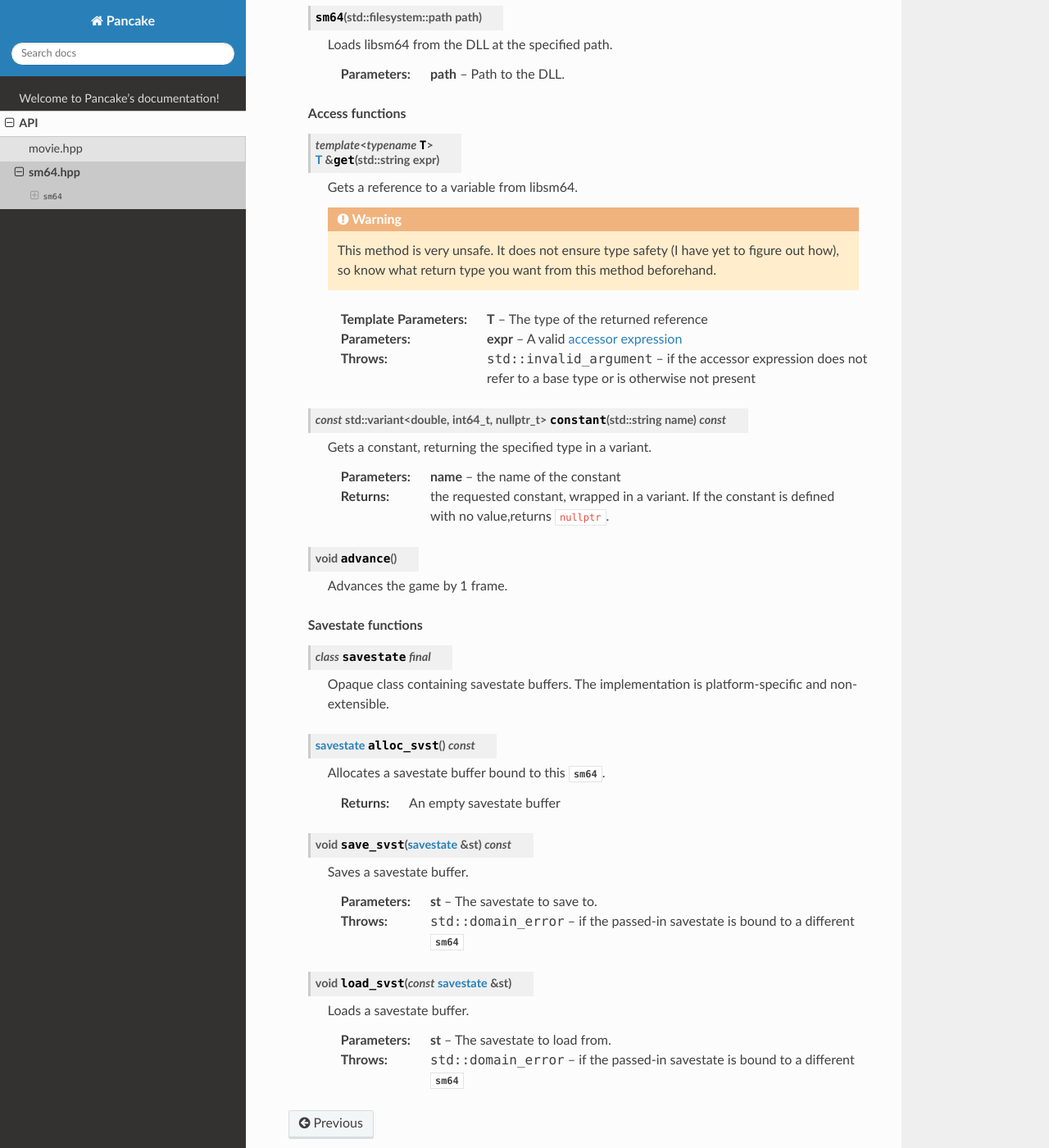
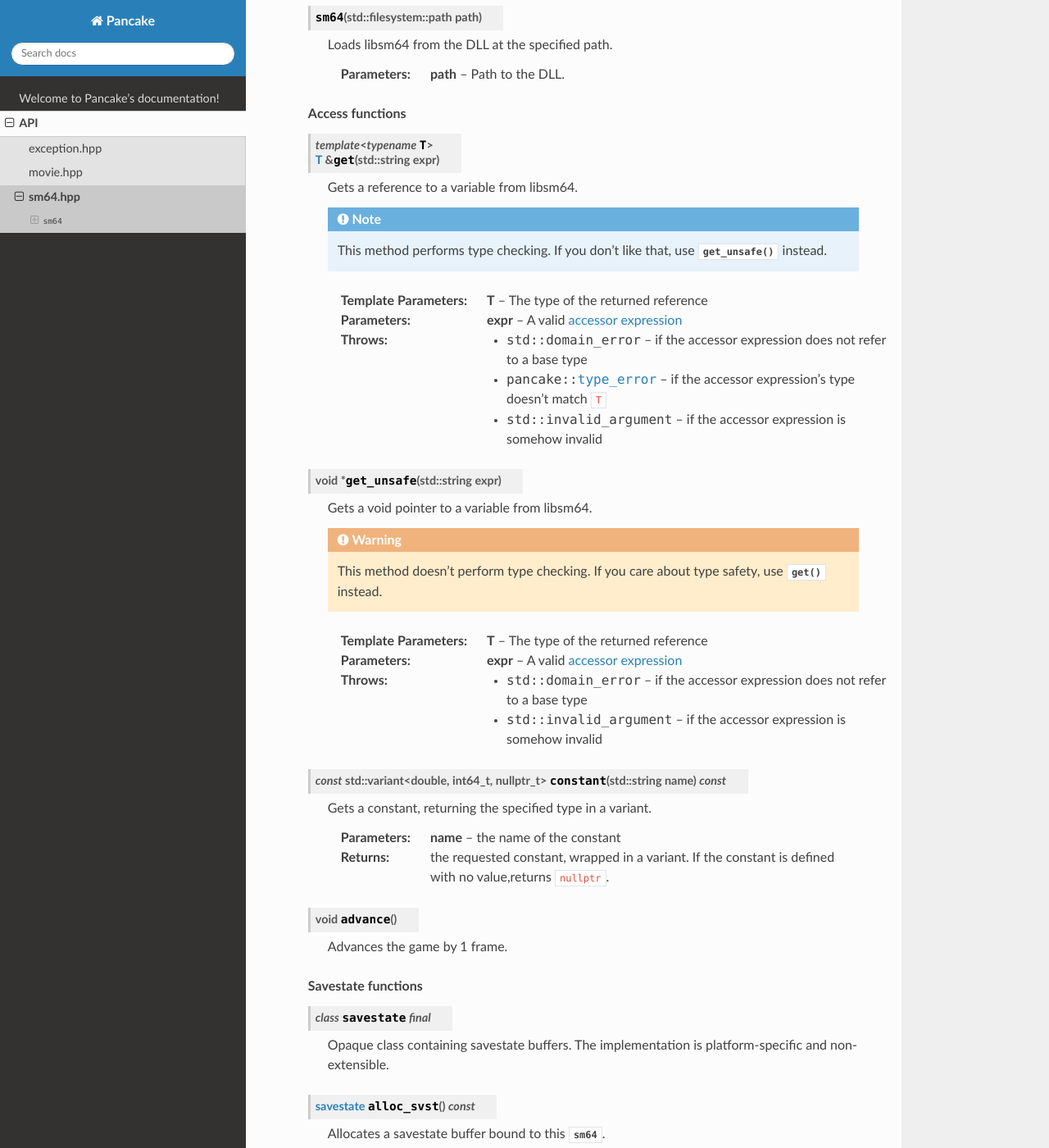
Before and after one commit to jgcodes2020/pancake, a Sphinx documentation site: the page built from docs/api/sm64.rst, in a window 1280 px wide and 1400 px high, scrolled down 653 px. Shown: the whole window at 82% size. Built offline with Sphinx 7.4.7 and the Read the Docs theme 2.0.0, drawn with Linux system fonts in a browser that asks for light colours.

Commit message:
Add type lookup and docs for exception

```diff
--- a/docs/api/movie.rst
+++ b/docs/api/movie.rst
@@ -2,7 +2,7 @@
 
 movie.hpp
 ==========
-Classes to read (write coming soon) data from Mupen64 input files.
+Classes to read and write data from Mupen64 input files.
 
 .. cpp:namespace:: pancake
 .. cpp:struct:: frame
--- a/docs/api/sm64.rst
+++ b/docs/api/sm64.rst
@@ -36,19 +36,30 @@ The core libsm64 interface.
 
   **Access functions**
 
-  .. cpp:function:: template<typename T> \
-    T& get(std::string expr)
+  .. cpp:function:: template<typename T> T& get(std::string expr)
 
     Gets a reference to a variable from libsm64.
 
-    .. warning::
-      This method is very unsafe. It does not ensure type safety (I have yet to figure out how),
-      so know what return type you want from this method beforehand.
+    .. note::
+      This method performs type checking. If you don't like that, use :cpp:func:`get_unsafe()` instead.
 
     :tparam T: The type of the returned reference
     :param expr: A valid :ref:`accessor expression <about_accessor_expressions>`
-    :throws std::invalid_argument: if the accessor expression does not refer to a base type \
-      or is otherwise not present
+    :throws std::domain_error: if the accessor expression does not refer to a base type
+    :throws pancake::type_error: if the accessor expression's type doesn't match ``T``
+    :throws std::invalid_argument: if the accessor expression is somehow invalid
+
+  .. cpp:function:: void* get_unsafe(std::string expr)
+
+    Gets a void pointer to a variable from libsm64.
+
+    .. warning::
+      This method doesn't perform type checking. If you care about type safety, use :cpp:func:`get()` instead.
+
+    :tparam T: The type of the returned reference
+    :param expr: A valid :ref:`accessor expression <about_accessor_expressions>`
+    :throws std::domain_error: if the accessor expression does not refer to a base type
+    :throws std::invalid_argument: if the accessor expression is somehow invalid
 
   .. cpp:function:: const std::variant<double, int64_t, nullptr_t> constant(std::string name) const
 
--- a/docs/index.rst
+++ b/docs/index.rst
@@ -23,6 +23,7 @@ I aim to support the same syntax as Wafel API's data paths at some point, but fo
 - Use ``mytype.y``/``mytype->y`` to get member ``y`` of struct/union ``mytype``
 - There is no difference between ``.`` and ``->``, Pancake auto-detects struct pointers and dereferences them
 - Current limitations only allow base types to be retrieved this way, no struct/array/union support just yet
+- Macro constants and object fields are macro'd in like they would be in C/C++, unlike Wafel. This is done to simplify the parser.
 
 Indices and tables
 ------------------
--- a/docs/requirements.txt
+++ b/docs/requirements.txt
@@ -1,3 +1,2 @@
-breathe
 sphinx-sitemap
 sphinx-rtd-theme
```
Also changed, not shown: other parts of docs/api/sm64.rst (+1 -1 lines), docs/api/exception.rst (added, +18 -0 lines), 9 other files.
